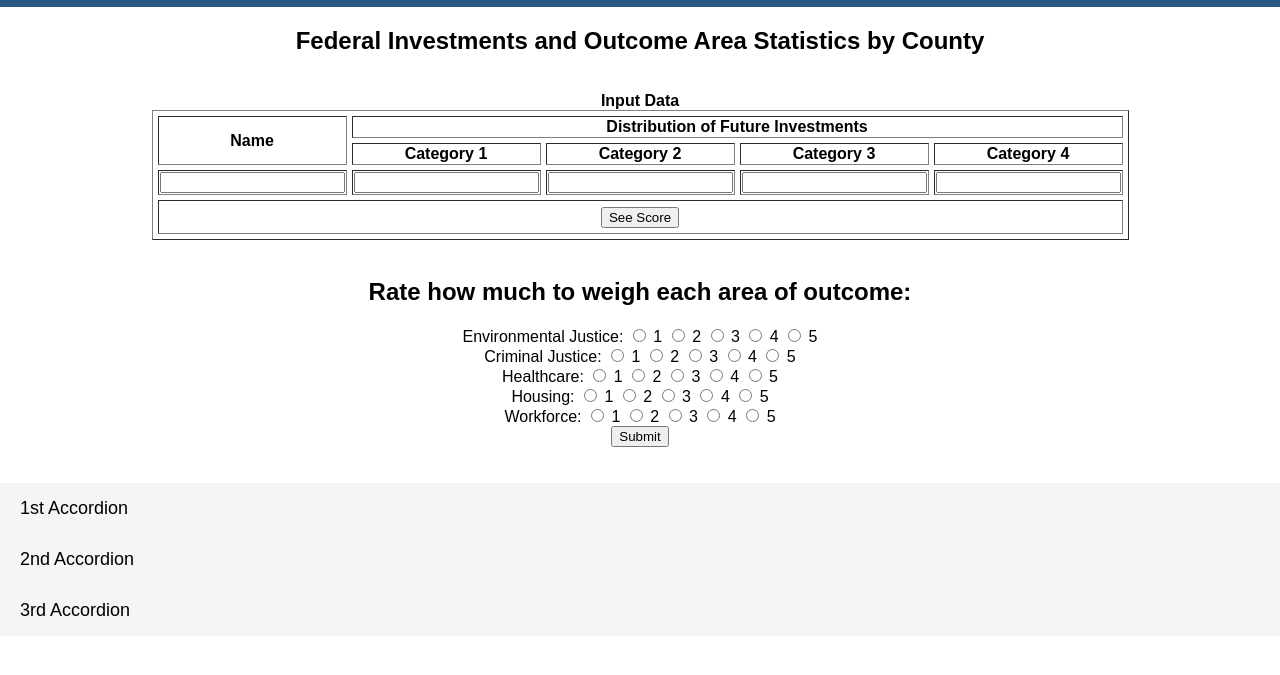
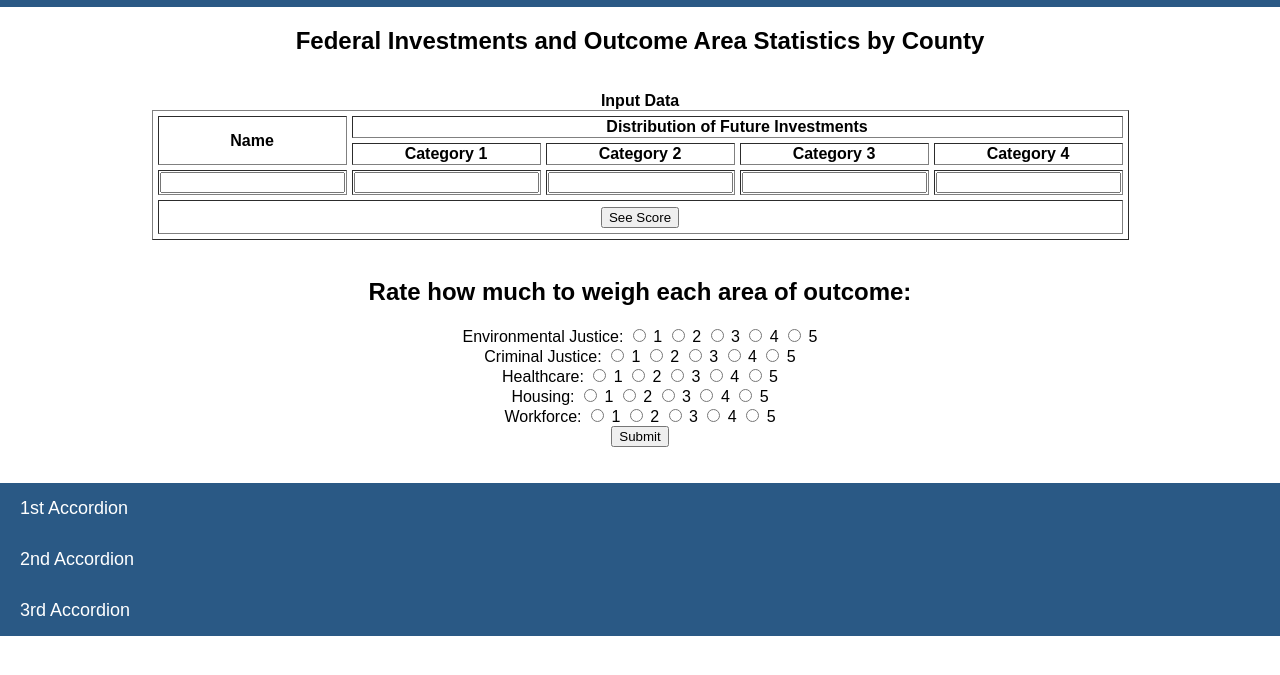
Before and after one commit to sg21-equitytool/sg21-equitytool.github.io, a plain HTML site: page index.html in a window 1280 px wide. Shown: the part 93-768 px from the top of the page. Drawn offline with Linux system fonts and the light colour scheme.

Commit message:
Update index.html

```diff
--- a/index.html
+++ b/index.html
@@ -38,7 +38,7 @@
 			.accordion{
 				width: 100%;
 
-				background-color: whitesmoke;
+				background-color: #2a5985;
 
 				text-align: left;
 
@@ -52,13 +52,20 @@
 
 				transition: background-color 0.2s linear;
 
+
+				color: white;
+
+
+				float: left;
+
+
 			}
 
 			.accordion:hover,.accordion:focus{
 
-				outline: none;
+				outline: white;
 
-				background-color: #ddd;
+				background-color: #9fb9cb;
 
 			}
 
```
